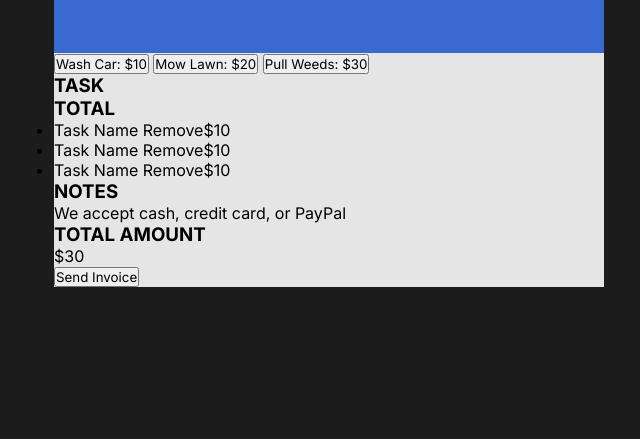
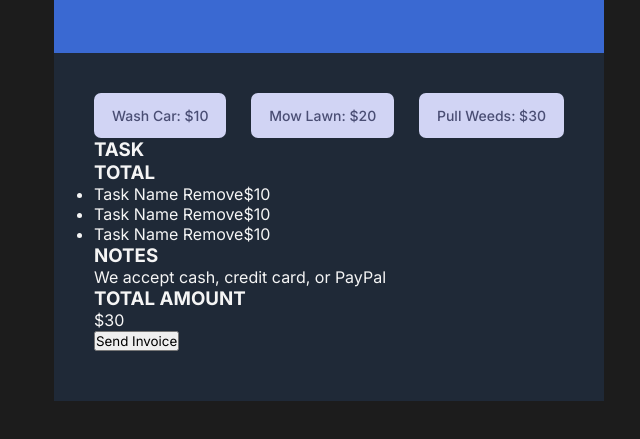
Before and after one commit to redirwin/invoice-creator, a plain HTML site: page index.html in a window 1280 px wide. Shown: the part 187-626 px from the top of the page, without its empty margins (311-951 px from the left). Drawn offline with Linux system fonts and the light colour scheme.

Commit message:
Add buttons styled.

```diff
--- a/index.css
+++ b/index.css
@@ -37,3 +37,35 @@ header p {
   line-height: 28px;
   letter-spacing: 0.5px;
 }
+
+main,
+footer {
+  background: #1f2937;
+  color: #f5f5f5;
+  padding-left: 40px;
+  padding-right: 40px;
+}
+
+main {
+  padding-top: 40px;
+}
+
+#add-btns {
+  display: flex;
+  justify-content: space-between;
+}
+
+#add-btns button {
+  font-size: 14px;
+  font-weight: 500;
+  height: 45px;
+  color: #4a4e74;
+  background: #d1d4f4;
+  padding: 0 18px;
+  border: none;
+  border-radius: 7px;
+}
+
+footer {
+  padding-bottom: 50px;
+}
```
